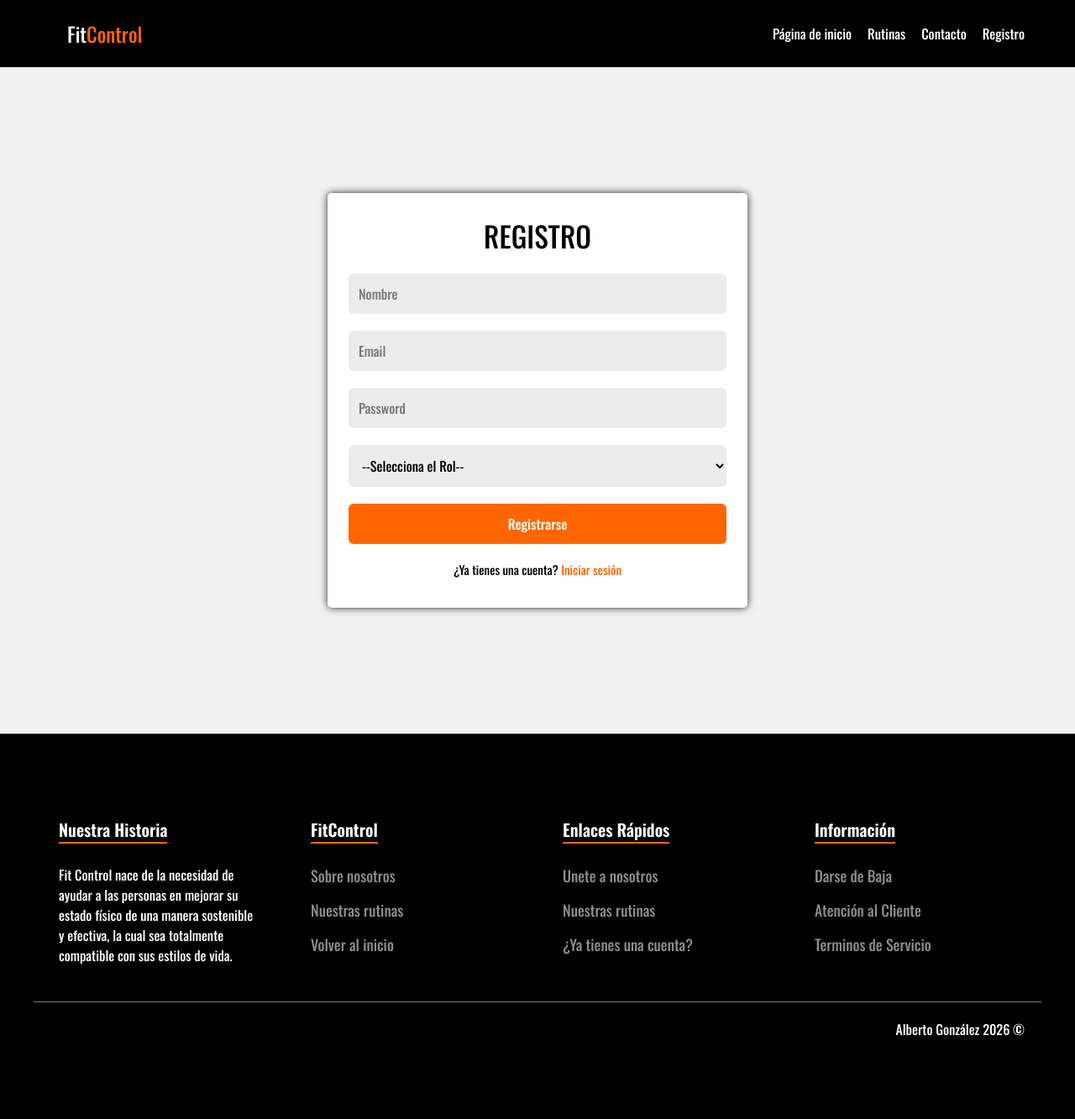
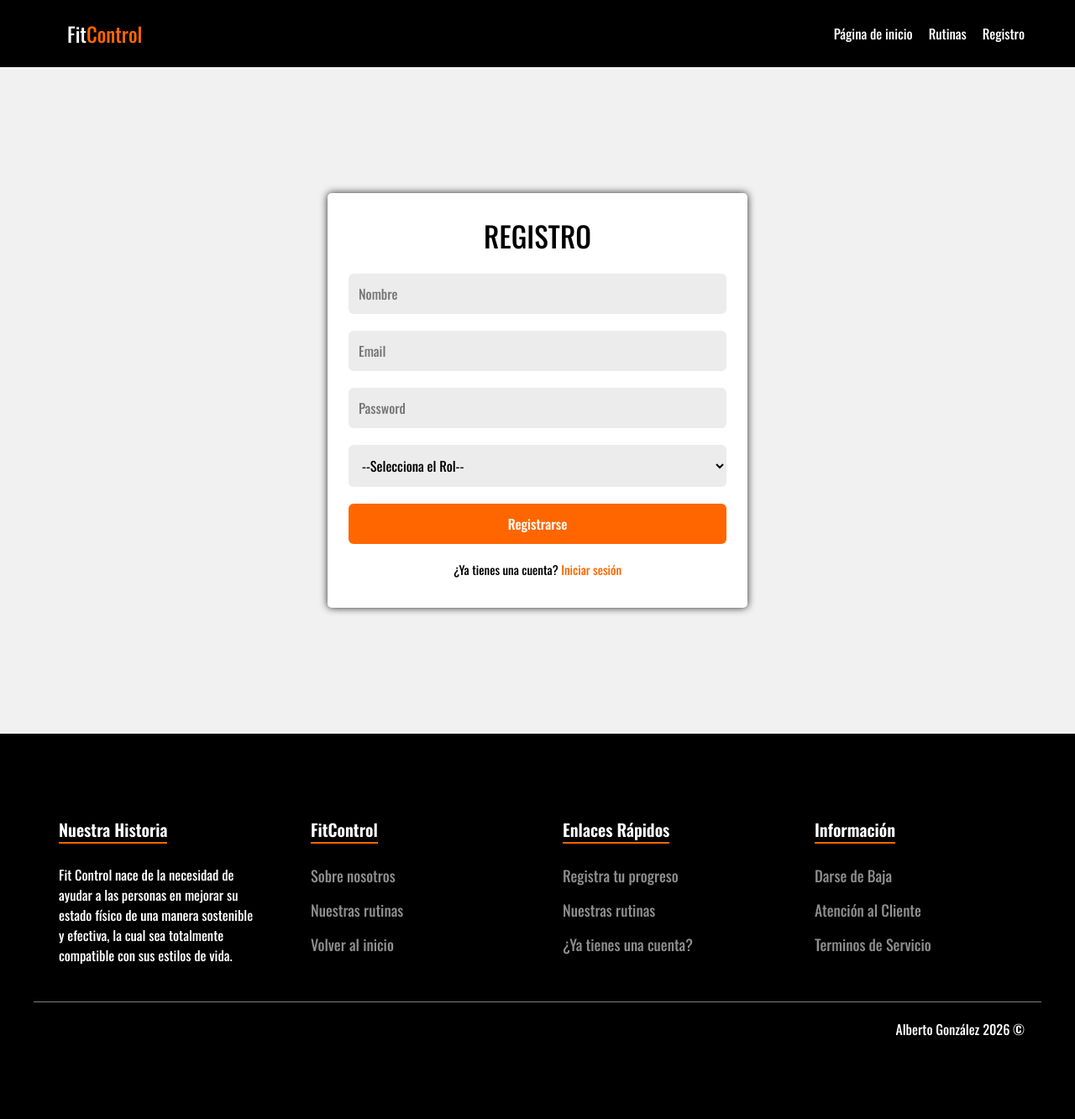
Before and after one commit to albertogonzalez2001/Mi_web_fitness, a PHP site: page /registro.php in a window 1280 px wide. Shown: the whole page at 84% size. Run offline with PHP 8.4, Linux system fonts and the light colour scheme.

Commit message:
Se termina de documentar todo el funcionamiento del CRUD de progreso con todo tipo de detalles y también de dar estilos a la estética de esta nueva parte. Así también como alguna modificación más en partes del header y el footer.

```diff
--- a/css/estilos.css
+++ b/css/estilos.css
@@ -162,6 +162,7 @@ a {
 
 .article:hover {
     box-shadow: 0px 0px 10px 5px grey;
+    border: none;
 }
 
 .article-image img{
--- a/functions/progreso/crear.php
+++ b/functions/progreso/crear.php
@@ -1,5 +1,5 @@
 <?php
-
+//Atributos de la tabla progreso + importar conexión con la base de datos
 function createProgress(PDO $pdo, int $userId, int $rutinaId, string $comentarios): bool {
     $stmt = $pdo->prepare(
         'INSERT INTO progreso (id_usuario, id_rutina, comentarios)
--- a/functions/progreso/editar.php
+++ b/functions/progreso/editar.php
@@ -1,5 +1,6 @@
 <?php
-
+//Campos de la tabla progreso + importar conexión con la base de datos
+//Comprueba de manera exahustiva que los IDs coincidan
 function updateProgress(PDO $pdo, int $progressId, int $userId, int $rutinaId, string $comentarios): bool {
     $stmt = $pdo->prepare(
         'UPDATE progreso
--- a/functions/progreso/eliminar.php
+++ b/functions/progreso/eliminar.php
@@ -1,5 +1,6 @@
 <?php
 
+//Elimina el progreso a petición del usuario
 function deleteProgress(PDO $pdo, int $progressId, int $userId): bool {
     $stmt = $pdo->prepare(
         'DELETE FROM progreso WHERE id = :id AND id_usuario = :id_usuario'
--- a/functions/progreso/obtener.php
+++ b/functions/progreso/obtener.php
@@ -1,19 +1,22 @@
 <?php
-
+//Funcion 1: Busca el email del usuario en la base de datos
 function getUserIdByEmail(PDO $pdo, string $email): ?int {
     $stmt = $pdo->prepare('SELECT id FROM usuarios WHERE email = :email LIMIT 1');
     $stmt->bindParam(':email', $email);
     $stmt->execute();
 
+    //Obtiene la primera fila en la base de datos y si no devuelve null
     $result = $stmt->fetch();
     return $result['id'] ?? null;
 }
 
+//Obtiene todas las rutinas de la base de datos para el formulario select options de progreso.php
 function getRutinas(PDO $pdo): array {
     $stmt = $pdo->query('SELECT id, titulo FROM rutinas ORDER BY titulo ASC');
     return $stmt->fetchAll();
 }
 
+//Obtiene el historial de progreso del usuario para mostrarlo en la página
 function getProgressForUser(PDO $pdo, int $userId): array {
     $stmt = $pdo->prepare(
         'SELECT p.id, p.id_rutina, p.comentarios, p.fecha_actualizacion, r.titulo
@@ -28,6 +31,7 @@ function getProgressForUser(PDO $pdo, int $userId): array {
     return $stmt->fetchAll();
 }
 
+//Obtiene solo un registro de progreso para poder editarlo, mostrando los datos específicos del registro, para evitar confusiones con otros users
 function getProgressById(PDO $pdo, int $progressId, int $userId): ?array {
     $stmt = $pdo->prepare(
         'SELECT p.id, p.id_rutina, p.comentarios, p.fecha_actualizacion, r.titulo
--- a/includes/footer.php
+++ b/includes/footer.php
@@ -21,7 +21,7 @@
             <div class="footer-links">
                 <h4>Enlaces Rápidos</h4>
                 <ul>
-                    <li><a href="/Mi_web_fitness/registro.php">Unete a nosotros</a></li>
+                    <li><a href="/Mi_web_fitness/progreso.php">Registra tu progreso</a></li>
                     <li><a href="/Mi_web_fitness/rutinas.php">Nuestras rutinas</a></li>
                     <li><a href="/Mi_web_fitness/login.php">¿Ya tienes una cuenta?</a></li>
                 </ul>
--- a/includes/header.php
+++ b/includes/header.php
@@ -24,7 +24,6 @@
         <nav class="header-navigation">
             <a href="/Mi_web_fitness/index.php" class="nav-link">Página de inicio</a>
             <a href="/Mi_web_fitness/rutinas.php" class="nav-link">Rutinas</a>
-            <a href="/Mi_web_fitness/contacto.php" class="nav-link">Contacto</a>
             <?php if(isset($_SESSION['email'])): ?>
                 <!--Usuario logueado-->
                 <a href="/Mi_web_fitness/progreso.php" class="nav-link">Mi progreso</a>
--- a/progreso.php
+++ b/progreso.php
@@ -111,6 +111,7 @@ if ($editId) {
     $editing = getProgressById($pdo, $editId, $userId);
 }
 
+//Estas dos variables son funciones que vienen de obtener.php
 $rutinas = getRutinas($pdo);
 $progresos = getProgressForUser($pdo, $userId);
 
@@ -121,7 +122,7 @@ function escape(string $value): string {
 include __DIR__ . '/Includes/header.php';
 ?>
 
-<!-- Comineza la sección del html -->
+<!-- Comineza la sección del html, parte interactiva del cliente -->
 <section class="progreso-page">
     <div class="page-header">
         <h1>Mi progreso</h1>
```
